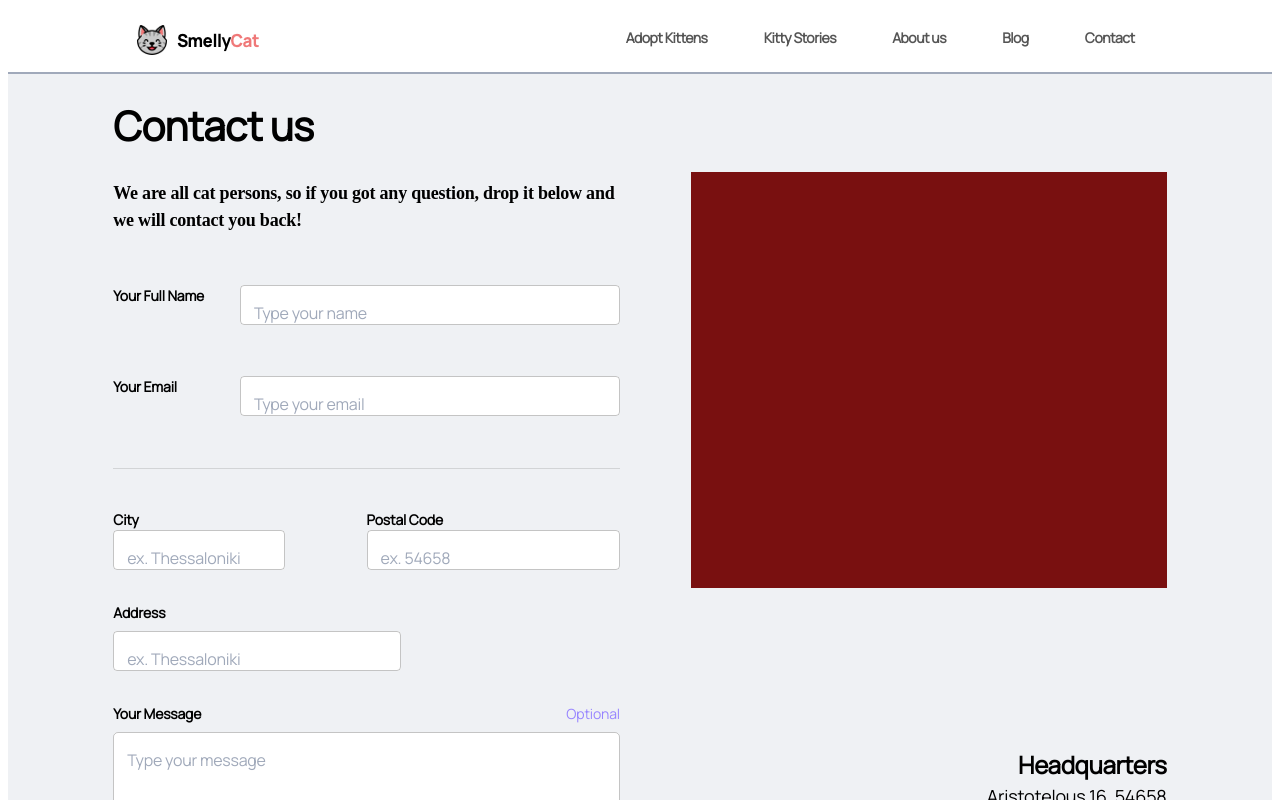
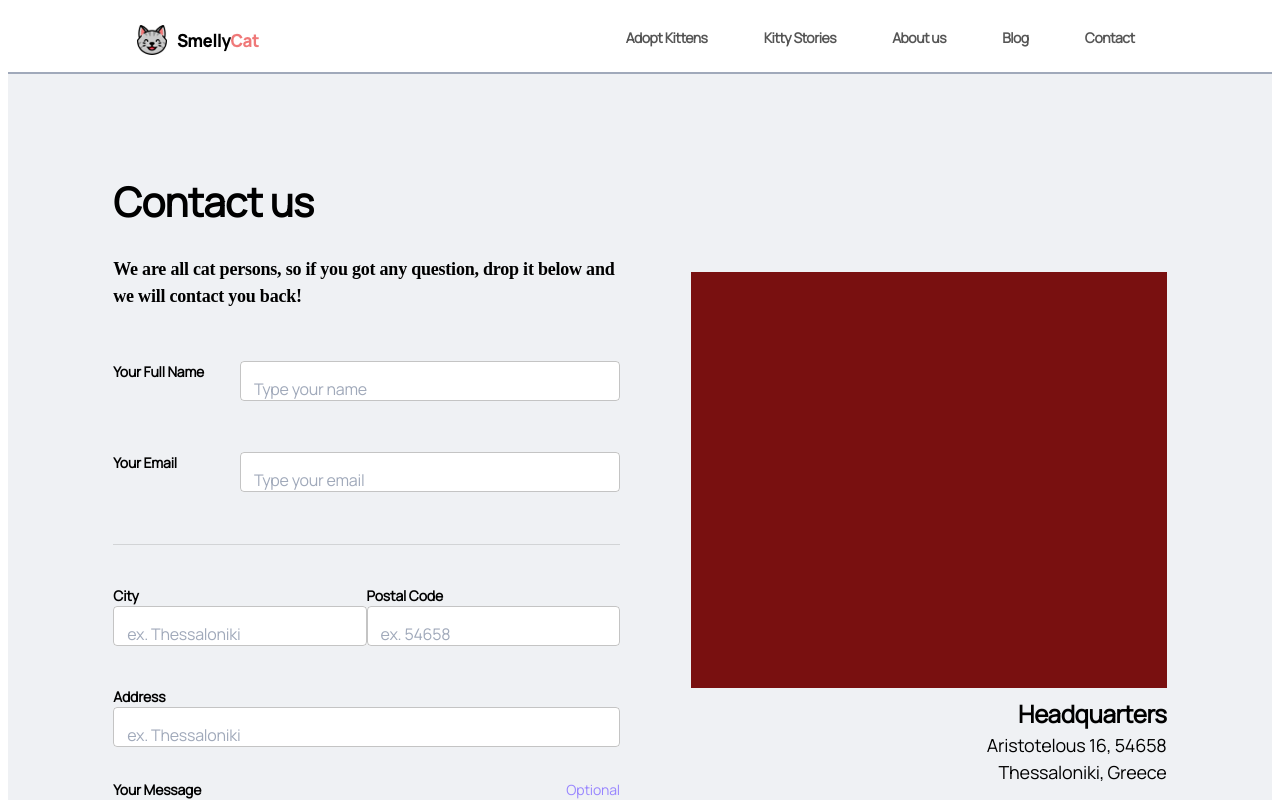
Before and after one commit to GeorgeChryso/CFORMFS, a React (Create React App) app: page / in a window 1280 px wide. Shown: the top 800 px of the page. Built offline with nearby package versions, Linux system fonts and the light colour scheme.

Commit message:
Added a top drawer

```diff
--- a/src/App.jsx
+++ b/src/App.jsx
@@ -18,6 +18,14 @@ import Grid from '@mui/material/Grid';
 import IconButton from '@mui/material/IconButton';
 import MenuIcon from '@mui/icons-material/Menu';
 
+
+import Drawer from '@mui/material/Drawer';
+import List from '@mui/material/List';
+import ListItem from '@mui/material/ListItem';
+import ListItemButton from '@mui/material/ListItemButton';
+import ListItemIcon from '@mui/material/ListItemIcon';
+import ListItemText from '@mui/material/ListItemText';
+import Pets from '@mui/icons-material/Pets';
 
   let titleTheme=makeStyles( theme=>({
     typography: {
@@ -201,6 +209,32 @@ import MenuIcon from '@mui/icons-material/Menu';
 
 
 const App=()=>{
+    const [state, setState] = React.useState({top:false,bottom:false})
+    const toggleDrawer = (anchor, open) => (event) => {
+        if (event.type === 'keydown' && (event.key === 'Tab' || event.key === 'Shift')) {
+          return;
+        }
+
+        setState({ ...state, [anchor]: open });
+      };
+
+    const list = (anchor) => (
+        <Box sx={{ width: 'auto' }}  role="presentation"onClick={toggleDrawer(anchor, false)} onKeyDown={toggleDrawer(anchor, false)}>
+          <List>
+            {['Adopt Kittens','Kitty Stories','About us','Blog','Contact'].map((text, index) => (
+              <ListItem key={text} disablePadding>
+                <ListItemButton>
+                  <ListItemIcon>
+                    <Pets/>
+                  </ListItemIcon>
+                  <ListItemText primary={<Typography className={menu.typography}>{text}</Typography>} />
+                </ListItemButton>
+              </ListItem>
+            ))}
+          </List>
+        </Box>
+    );
+
 
     const ml=mainLayout()
     const menu=menuTheme()
@@ -221,7 +255,14 @@ const App=()=>{
             <AppBar position="relative"  style={{ boxShadow: '0px 2px #A0A9BA', background: '#FFFFFF' , height:'3.43%',padding: "0 8.33%"}} elevation={5}  >
                 <Toolbar display="flex" sx={{alignContent:'center',display:'flex',justifyContent:'flex-end',flexWrap: 'wrap', flexDirection:{xs:'row',sm:'row'} }}>
                     <img src={logo}  style={{ marginRight: 'auto',display:'block'}}/>
-                    <IconButton color="#555555" sx={{backgroundColor:'#fff',display:{md:'none',sm:'block'}}}><MenuIcon /></IconButton>
+
+                    <React.Fragment key={'top'}>
+                        <IconButton onClick={toggleDrawer('top', true)} color="#555555" sx={{backgroundColor:'#fff',display:{md:'none',sm:'block'}}}><MenuIcon /></IconButton>
+                        <Drawer anchor={'top'} open={state['top']}onClose={toggleDrawer('top', false)}>
+                            {list('top')}
+                        </Drawer>
+                    </React.Fragment>
+
 
                     {['Adopt Kittens','Kitty Stories','About us','Blog','Contact'].map(s=>
                         <Button sx={{ minWidth: "fit-content",ml:'4%',display:{xs:'none',sm:'none',md:'flex'}}} variant="text">
@@ -233,11 +274,11 @@ const App=()=>{
 
             {/* BODY */}
             <Box  sx={{width:'83.33%', minHeight: "80vh", minWidth:'0', padding: "0 8.33%",backgroundColor:'#EFF1F4',  display:'flex',flexDirection:{xs:'column',sm:'column',md:'row'},flexWrap: 'wrap'  }} className={ml.main} fullWidth>
-                <Grid container spacing={5}>
+                <Grid container spacing={5} sx={{mt:'5.71%'}}>
                     {/* LEFT PART */}
                     <Grid  container item   xs={12} sm={12} md={6} lg={6} xl={6}>{/*out of 12*/}
 
-                        <Grid item xs={12} sm={12} sx={{mt:'24px',minWidth:'0',flexShrink:'1',flexGrow:'1'}} >
+                        <Grid item xs={12} sm={12} sx={{minWidth:'0',flexShrink:'1',flexGrow:'1'}} >
                             <Typography  className={title.typography}  >
                                 Contact us
                             </Typography>
@@ -277,29 +318,28 @@ const App=()=>{
 
 
                         <Grid container sm={12}>
-                            <Grid item sm={12}  md={6}  sx={{mt:'40px'}}>
+                            <Grid container item sm={12}  md={6}   sx={{mt:'40px',display:'flex',flexWrap: 'wrap',justifyContent: 'flex-end',flexDirection:'column'}}>
                                 <Typography className={labels.typography}>City</Typography>
-                                <TextField  InputLabelProps={{className: plctext.typography}} InputProps={{style: { width:'172px',height: `40px`,backgroundColor:'#fff' }}} id="outlined-basic" label="ex. Thessaloniki" variant="outlined" fullwidth />
+                                <TextField  InputLabelProps={{className: plctext.typography}} InputProps={{style: {width:'100%',height: `40px`,backgroundColor:'#fff' }}} id="outlined-basic" label="ex. Thessaloniki" variant="outlined" fullWidth />
                             </Grid>
-                            <Grid container sm={12}  md={6}   sx={{mt:'40px',display:'flex',flexWrap: 'wrap',justifyContent: 'flex-end',flexDirection:'column'}}>
+                            <Grid container item sm={12}  md={6}   sx={{mt:'40px',display:'flex',flexWrap: 'wrap',justifyContent: 'flex-end',flexDirection:'column'}}>
                                 <Typography className={labels.typography}>Postal Code</Typography>
-                                <TextField  InputLabelProps={{className: plctext.typography}} InputProps={{style: {justifySelf:'right',width:'100%',height: `40px`,backgroundColor:'#fff' }}} id="outlined-basic" label="ex. 54658" variant="outlined" fullWidth />
+                                <TextField  InputLabelProps={{className: plctext.typography}} InputProps={{style: {width:'100%',height: `40px`,backgroundColor:'#fff' }}} id="outlined-basic" label="ex. 54658" variant="outlined" fullWidth />
                             </Grid>
+
+                            <Grid container item sm={12}  md={12}   sx={{mt:'40px',display:'flex',flexWrap: 'wrap',justifyContent: 'flex-end',flexDirection:'column'}}>
+                                <Typography className={labels.typography}>Address</Typography>
+                                <TextField  InputLabelProps={{className: plctext.typography}} InputProps={{style: {width:'100%',height: `40px`,backgroundColor:'#fff' }}} id="outlined-basic" label="ex. Thessaloniki" variant="outlined" fullWidth />
+                            </Grid>
+
                         </Grid>
 
 
 
 
 
-                        <Grid item xs={12}  sx={{mt:'32px'}}>
-                            <Typography className={labels.typography}>Address</Typography>
-                        </Grid>
-                        <Grid item xs={12} sx={{mt:'8px'}}>
-                            <TextField  InputLabelProps={{className: plctext.typography}} InputProps={{style: { width:'288px',height: `40px`,backgroundColor:'#fff' }}} id="outlined-basic" label="ex. Thessaloniki" variant="outlined" fullwidth />
-                        </Grid>
 
-
-                        <Grid container xs={6}  sm={12} className={alignright.container} sx={{mt:'32px',display:''}}>
+                        <Grid container xs={12}  sm={12} className={alignright.container} sx={{mt:'32px',display:''}}>
                             <Typography className={labels.typography}>Your Message</Typography>
                             <Typography className={optional.typography}>Optional</Typography>
                         </Grid>
@@ -330,15 +370,17 @@ const App=()=>{
                     </Grid>
 
                     {/* RIGHT PART */}
-                    <Grid item  container xs={12} sm={12} md={6}>
-                        <Grid item  sx={{display:'flex',justifyContent:'flex-end'}} xs={ 12}>
+                    <Grid item  container xs={12} sm={12} md={6} spacing={1} sx={{height:'fit-content'}}>
+                        <Grid item   sx={{display:'flex',justifyContent:{sm:'center',md:'flex-end'},height:'fit-content'}} xs={ 12}>
                             <Box   sx={{mt:'100px',width:"476px",height:"416px",backgroundColor:'#791010'}}  >
                             </Box>
                         </Grid>
-                        <Grid item xs={ 12}>
-                            <Typography className={headq.typography}>
-                                Headquarters
+
+                        <Grid item xs={ 12} sx={{width:'fit-content',justifyContent:{sm:'center',md:'flex-end'}}}>
+                              <Typography className={headq.typography} >
+                                    Headquarters
                             </Typography >
+
                             <Typography className={cont.typography}>
                                 Aristotelous 16, 54658 <br/>Thessaloniki, Greece <br/><br/>+30 231 129 0998<br/>hey@smellycat.gr
                             </Typography>
```
